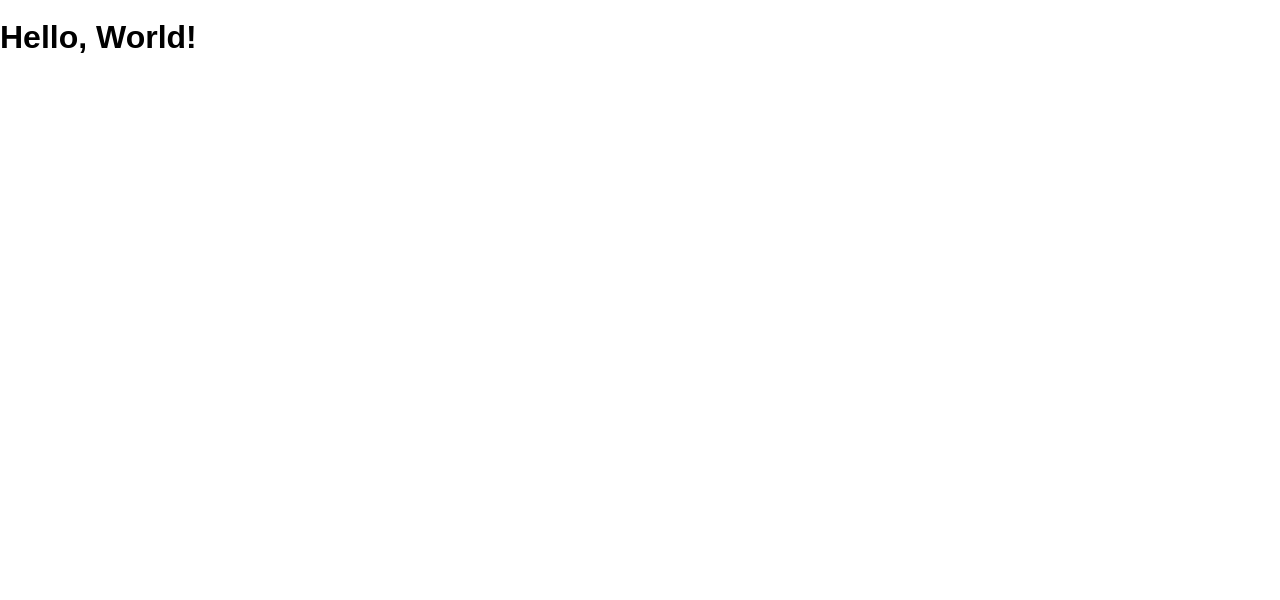
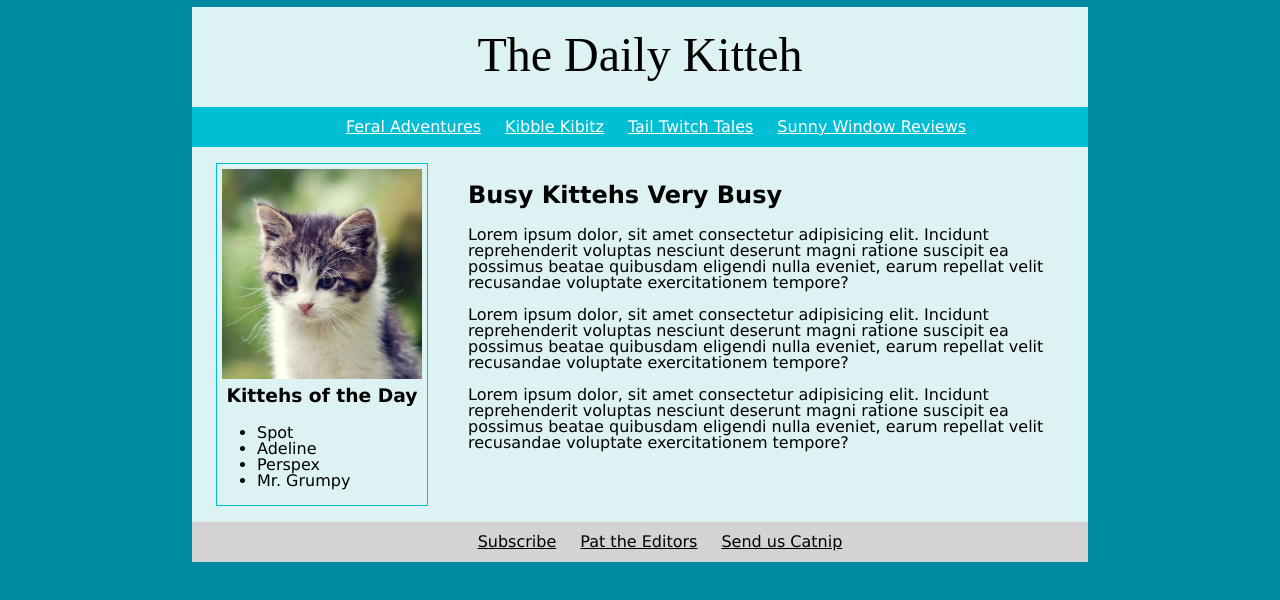
Before and after one commit to Schnorschel/the-daily-kitteh, a website: page public/index.html in a window 1280 px wide. Drawn offline with Linux system fonts and the light colour scheme.

Commit message:
Initial upload (Explorer Mode)

```diff
--- a/public/index.html
+++ b/public/index.html
@@ -1,13 +1,63 @@
 <!DOCTYPE html>
 <html>
   <head lang="en">
-    <meta charset="UTF-8">
-    <meta name="viewport" content="width=device-width, initial-scale=1">
+    <meta charset="UTF-8" />
+    <meta name="viewport" content="width=device-width, initial-scale=1" />
     <title>The Daily Kitteh</title>
-    <link rel="shortcut icon" href="/favicon.ico">
-    <link rel="stylesheet" href="/screen.css">
+    <link rel="shortcut icon" href="/favicon.ico" />
+    <link rel="stylesheet" href="/screen.css" />
   </head>
   <body>
-    <h1 class='hello-world'>Hello, World!</h1>
+    <section id="all">
+      <header>The Daily Kitteh</header>
+      <nav>
+        <ul>
+          <li><a href="#tada">Feral Adventures</a></li>
+          <li><a href="#tada">Kibble Kibitz</a></li>
+          <li><a href="#tada">Tail Twitch Tales</a></li>
+          <li><a href="#tada">Sunny Window Reviews</a></li>
+        </ul>
+      </nav>
+      <section id="main-content">
+        <aside id="sidebar">
+          <img src="images/kitty.jpg" />
+          <h3>Kittehs of the Day</h3>
+          <ul>
+            <li>Spot</li>
+            <li>Adeline</li>
+            <li>Perspex</li>
+            <li>Mr. Grumpy</li>
+          </ul>
+        </aside>
+        <main>
+          <h2>Busy Kittehs Very Busy</h2>
+          <p>
+            Lorem ipsum dolor, sit amet consectetur adipisicing elit. Incidunt
+            reprehenderit voluptas nesciunt deserunt magni ratione suscipit ea
+            possimus beatae quibusdam eligendi nulla eveniet, earum repellat
+            velit recusandae voluptate exercitationem tempore?
+          </p>
+          <p>
+            Lorem ipsum dolor, sit amet consectetur adipisicing elit. Incidunt
+            reprehenderit voluptas nesciunt deserunt magni ratione suscipit ea
+            possimus beatae quibusdam eligendi nulla eveniet, earum repellat
+            velit recusandae voluptate exercitationem tempore?
+          </p>
+          <p>
+            Lorem ipsum dolor, sit amet consectetur adipisicing elit. Incidunt
+            reprehenderit voluptas nesciunt deserunt magni ratione suscipit ea
+            possimus beatae quibusdam eligendi nulla eveniet, earum repellat
+            velit recusandae voluptate exercitationem tempore?
+          </p>
+        </main>
+      </section>
+      <footer>
+        <ul>
+          <li><a href="#tada">Subscribe</a></li>
+          <li><a href="#tada">Pat the Editors</a></li>
+          <li><a href="#tada">Send us Catnip</a></li>
+        </ul>
+      </footer>
+    </section>
   </body>
 </html>
--- a/public/screen.css
+++ b/public/screen.css
@@ -1,5 +1,7 @@
 :root {
   font: 16px / 1 sans-serif;
+  font-family: 'Verdana';
+  background-color: #008aa1;
 }
 
 html {
@@ -10,3 +12,77 @@ body {
   margin: 0;
   min-height: 100%;
 }
+
+header {
+  font-family: 'Times Roman';
+  text-align: center;
+  font-size: 48px;
+  padding-top: 0.5em;
+  padding-bottom: 0.25em;
+}
+
+nav {
+  background-color: #00bfd5;
+}
+
+nav ul {
+  list-style-type: none;
+  justify-content: center;
+  padding-right: 0.25em;
+  margin-right: 0.25em;
+  display: flex;
+  color: white;
+}
+
+footer {
+  background-color: #d3d3d3;
+}
+footer ul {
+  list-style-type: none;
+  justify-content: center;
+  display: flex;
+}
+
+nav ul li {
+  padding: 0.75em 0.75em;
+}
+
+nav ul li a {
+  color: white;
+}
+
+footer ul li {
+  padding: 0.75em 0.75em;
+}
+
+footer ul li a {
+  color: black;
+}
+#all {
+  margin: 7px 15% 10% 15%;
+  background-color: #ddf2f3;
+}
+
+#main-content {
+  display: flex;
+}
+img {
+  width: 200px;
+  margin: 5px 5px;
+}
+
+aside {
+  border: 1px solid #00bfd5;
+  margin-left: 1.5em;
+  margin-right: 1em;
+}
+
+main {
+  margin-left: 1.5em;
+  margin-right: 1.5em;
+}
+
+h3 {
+  text-align: center;
+  margin-top: 0;
+}
```
Also changed, not shown: public/images/kitty.jpg (added).
